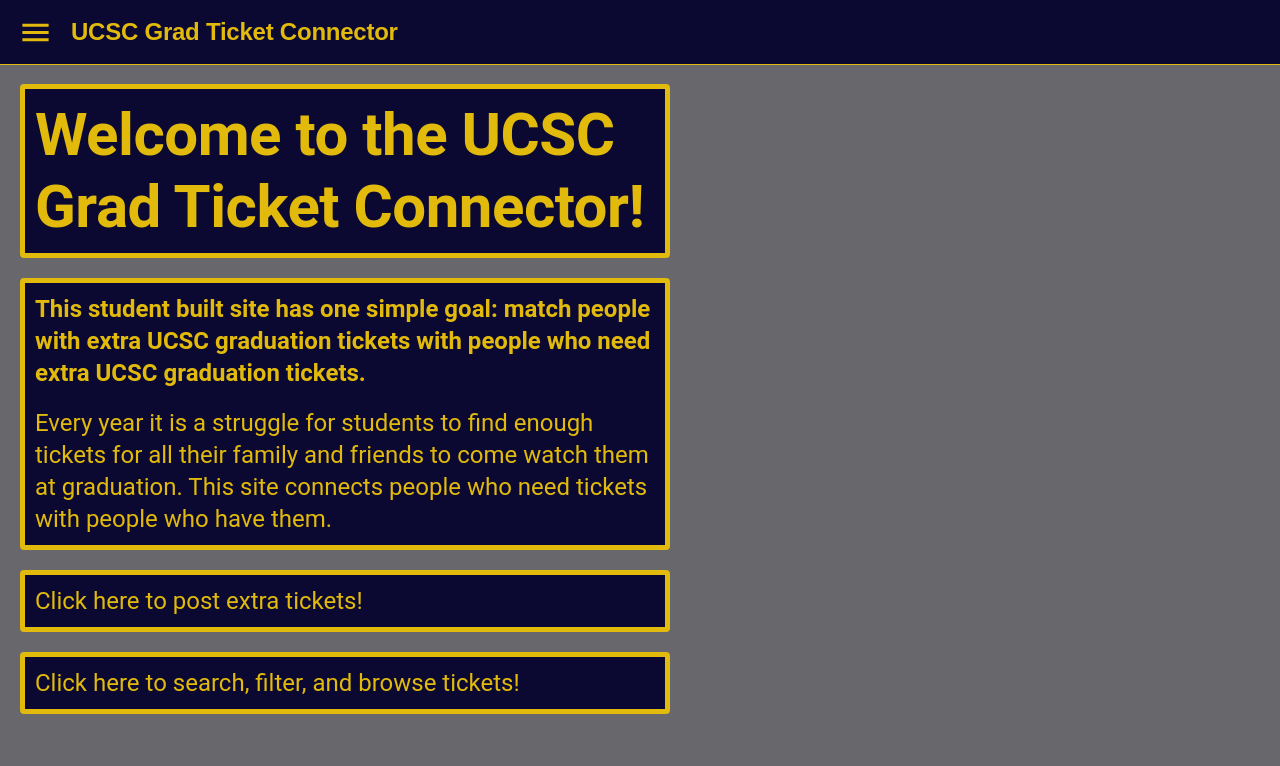
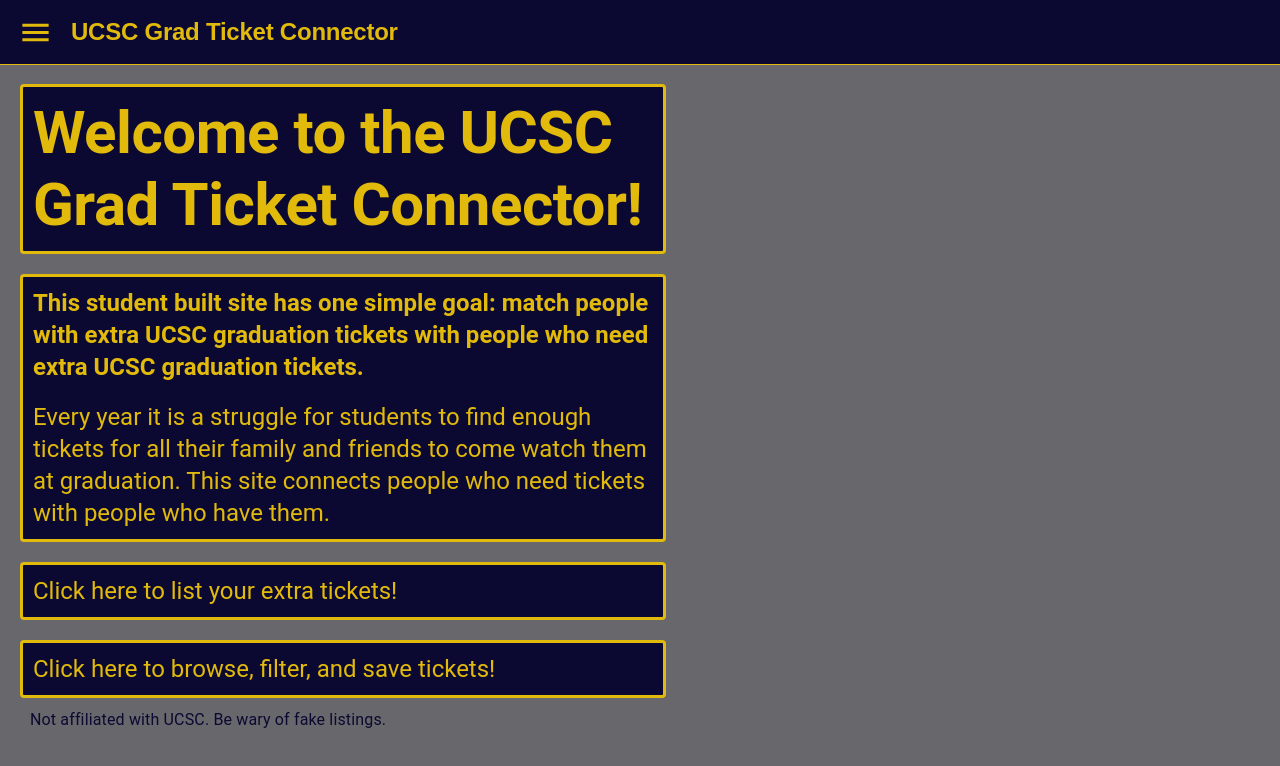
Before and after one commit to dylanp1212/gradTicketConnector, a Next.js app in the folder App/: page / in a window 1280 px wide. Shown: the top 766 px of the page. Built offline with nearby package versions, Linux system fonts and the light colour scheme.

Commit message:
added plus symbols to create posting

```diff
--- a/App/src/app/my-tickets/page.tsx
+++ b/App/src/app/my-tickets/page.tsx
@@ -5,6 +5,7 @@
 import Appbar from '../../components/appbar'
 import MyTicketList from '../../components/myTicketList'
 import {useRouter} from 'next/navigation';
+import AddIcon from '@mui/icons-material/Add';
 
 
 export default function Page() {
@@ -15,11 +16,13 @@
       <Box sx={{p: '20px'}}>
         <Box sx={{border: '3px solid #e1ba0c', bgcolor: '#0b0931',
           borderRadius: '10px', display: 'flex', justifyContent: 'center',
-          p: '10px', mx: '10px', mb: '20px', cursor: 'pointer'}}
+          p: '10px', mx: '10px', mb: '20px', cursor: 'pointer',
+          alignItems: 'center'}}
           onClick={() => {router.push('/new')}}>
           <Typography variant="h4" sx={{color: '#e1ba0c', fontWeight: 'bold'}}>
             Make a new listing
           </Typography>
+          <AddIcon fontSize="large" sx={{color: '#e1ba0c'}} />
         </Box>
         <MyTicketList />
       </Box>
--- a/App/src/app/new/page.tsx
+++ b/App/src/app/new/page.tsx
@@ -12,6 +12,7 @@
 import {fancyCeremony} from '../../components/ticketListItem'
 import {getSessionUser} from '../../auth/actions'
 import {createNewListing} from '../../listing/actions'
+import AddIcon from '@mui/icons-material/Add';
 
 
 export default function Page() {
@@ -159,11 +160,12 @@
             <Box sx={{borderRadius: '10px', p: '10px', mt: '20px', display: 'flex',
               justifyContent: 'center', cursor: canPost ? 'pointer' : 'default',
               bgcolor: canPost ? '#0b0931' : 'transparent',
-              border: '3px solid #0b0931'}}
+              border: '3px solid #0b0931', alignItems: 'center'}}
               onClick={postListing}>
               <Typography variant='h5' sx={{color: canPost ? '#e1ba0c' : '#0b0931', fontWeight: 'bold'}}>
                 Post Listing
               </Typography>
+              <AddIcon fontSize="large" sx={{color: canPost ? '#e1ba0c' : '#0b0931'}} />
             </Box>
           </Box>
         </Box>
--- a/App/src/app/page.tsx
+++ b/App/src/app/page.tsx
@@ -7,12 +7,12 @@
     <>
       <Appbar title='UCSC Grad Ticket Connector' />
       <Box sx={{p: '20px'}}>
-        <Box sx={{border: '5px solid #e1ba0c', borderRadius: '4px', p: '10px', bgcolor: '#0b0931', width: '50%'}}>
+        <Box sx={{border: '3px solid #e1ba0c', borderRadius: '4px', p: '10px', bgcolor: '#0b0931', width: '50%'}}>
           <Typography variant='h2' sx={{color: '#e1ba0c', fontWeight: 'bold'}}>
             Welcome to the UCSC Grad Ticket Connector!
           </Typography>
         </Box>
-        <Box sx={{border: '5px solid #e1ba0c', borderRadius: '4px', p: '10px', mt: '20px', bgcolor: '#0b0931', width: '50%'}}>
+        <Box sx={{border: '3px solid #e1ba0c', borderRadius: '4px', p: '10px', mt: '20px', bgcolor: '#0b0931', width: '50%'}}>
           <Typography variant='h5' sx={{color: '#e1ba0c', fontWeight: 'bold'}}>
             This student built site has one simple goal: match people with extra UCSC graduation tickets with people who need extra UCSC graduation tickets.
           </Typography>
@@ -22,14 +22,19 @@
             This site connects people who need tickets with people who have them.
           </Typography>
         </Box>
-        <Box sx={{border: '5px solid #e1ba0c', borderRadius: '4px', p: '10px', mt: '20px', bgcolor: '#0b0931', width: '50%'}}>
+        <Box sx={{border: '3px solid #e1ba0c', borderRadius: '4px', p: '10px', mt: '20px', bgcolor: '#0b0931', width: '50%'}}>
           <Typography variant='h5' sx={{color: '#e1ba0c'}}>
-            Click here to post extra tickets!
+            Click here to list your extra tickets!
           </Typography>
         </Box>
-        <Box sx={{border: '5px solid #e1ba0c', borderRadius: '4px', p: '10px', mt: '20px', bgcolor: '#0b0931', width: '50%'}}>
+        <Box sx={{border: '3px solid #e1ba0c', borderRadius: '4px', p: '10px', mt: '20px', bgcolor: '#0b0931', width: '50%'}}>
           <Typography variant='h5' sx={{color: '#e1ba0c'}}>
-            Click here to search, filter, and browse tickets!
+            Click here to browse, filter, and save tickets!
+          </Typography>
+        </Box>
+        <Box sx={{p: '10px', width: '50%'}}>
+          <Typography variant='body1' sx={{color: '#0b0931'}}>
+            Not affiliated with UCSC. Be wary of fake listings.
           </Typography>
         </Box>
       </Box>
```
